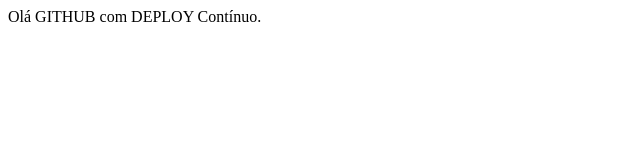
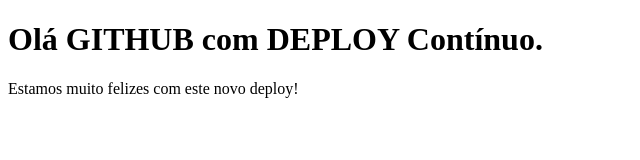
Before and after one commit to 1606187/exercicio-form-01, a plain HTML site: page index.html in a window 1280 px wide. Shown: the whole page, without its empty margins (0-640 px from the left). Drawn offline with Linux system fonts and the light colour scheme.

Commit message:
Um novo commit com uma mensagem legal

```diff
--- a/index.html
+++ b/index.html
@@ -6,6 +6,7 @@
     <title>Document</title>
 </head>
 <body>
-    Olá GITHUB com DEPLOY Contínuo.
+    <h1>Olá GITHUB com DEPLOY Contínuo.</h1>
+    <p>Estamos muito felizes com este novo deploy!</p>
 </body>
 </html>
```
